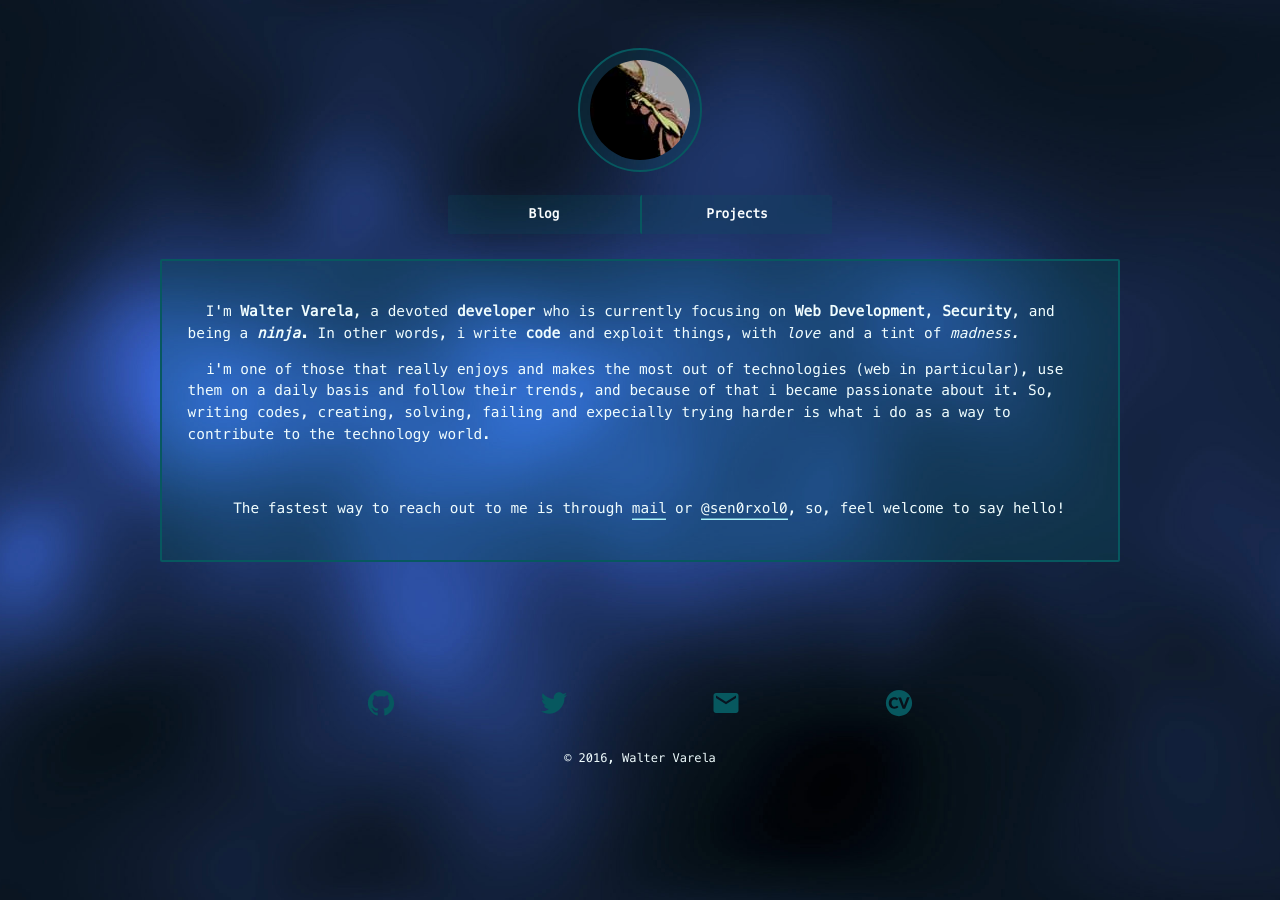
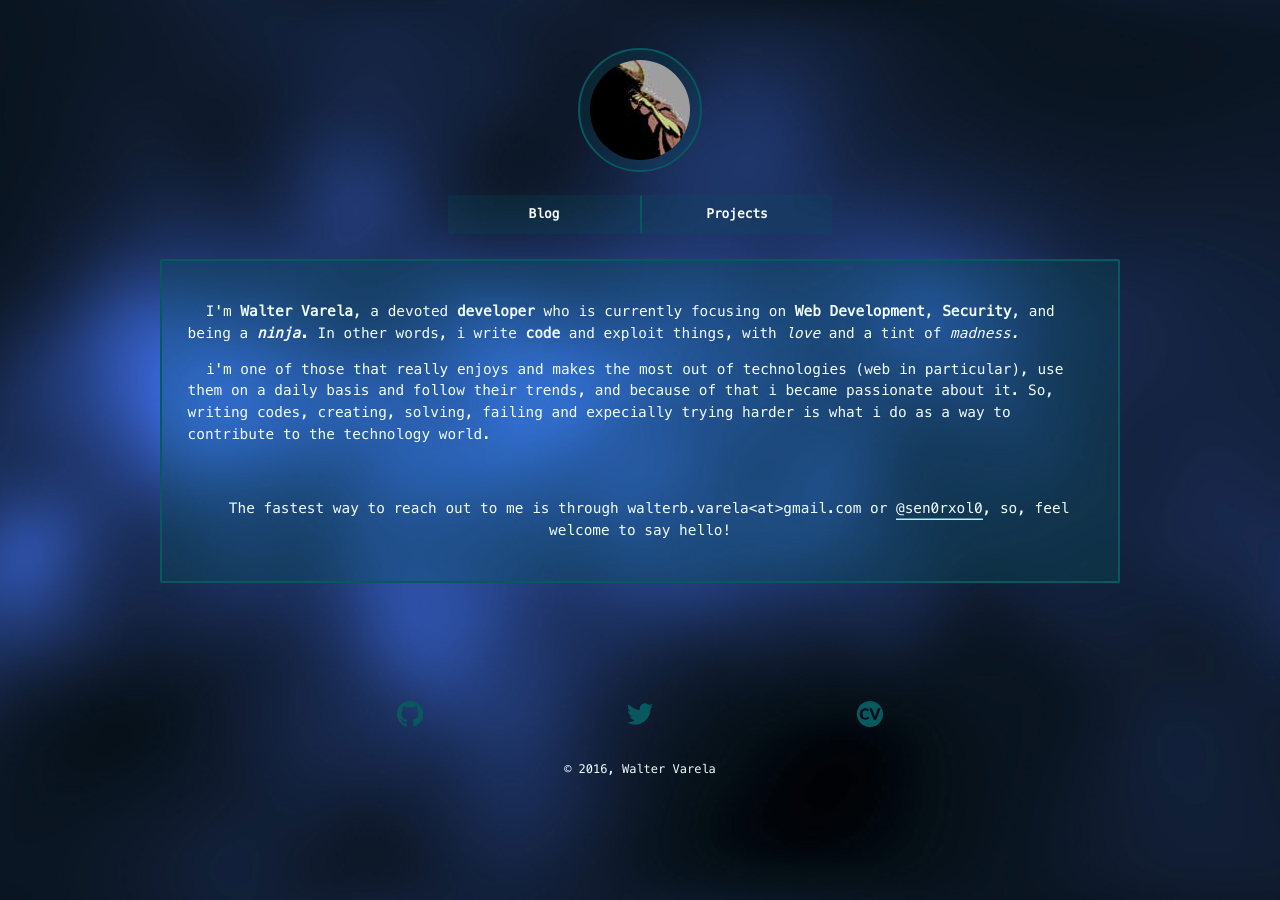
Before and after one commit to sen0rxol0/sen0rxol0.github.io, a Jekyll site: the page built from index.html, in a window 1280 px wide. Built offline with Jekyll 4.4.1, drawn with Linux system fonts in a browser that asks for light colours.

Commit message:
Removed direct link to email address

```diff
--- a/_includes/footer.html
+++ b/_includes/footer.html
@@ -6,15 +6,12 @@
 					<use xlink:href="{{ site.baseurl }}/assets/img/icon-sprite.svg#github-icon"/>
 				</svg>
 			</a></li>
+
 			<li><a href="https://twitter.com/{{site.twitter_username}}" title="sen0rxol0 on Twitter" target="_blank">
 				<svg class="links_icon"><use xlink:href="{{ site.baseurl }}/assets/img/icon-sprite.svg#twitter-icon"/>
 				</svg>
 			</a></li>
-			<li><a href="mailto:{{site.email_address}}" title="Contact" target="_blank">
-				 <svg class="links_icon">
-					<use xlink:href="{{ site.baseurl }}/assets/img/icon-sprite.svg#email-icon"/>
-				</svg>
-			</a></li>
+
 			<li><a href="{{ site.cv_link }}" title="Curriculum Vitae">
 				 <svg class="links_icon">
 					<use xlink:href="{{ site.baseurl }}/assets/img/icon-sprite.svg#curriculum-icon"/>
--- a/index.html
+++ b/index.html
@@ -33,7 +33,7 @@ description: "Walter's personal website and very rare blogging portal"
 		</div>
 		<br>
 		<div id="type_2" class="contact">
-		   <p>The fastest way to reach out to me is through <a href="mailto:{{site.email_address}}" target="_blank">mail</a> or <a href="https://twitter.com/{{site.twitter_username}}" target="_blank">&commat;sen0rxol0</a>, so, feel welcome to say hello!</p>
+		   <p>The fastest way to reach out to me is through walterb.varela&lt;at&gt;gmail.com or <a href="https://twitter.com/{{site.twitter_username}}" target="_blank">&commat;sen0rxol0</a>, so, feel welcome to say hello!</p>
 		</div>
 	</section>
 </article>
```
